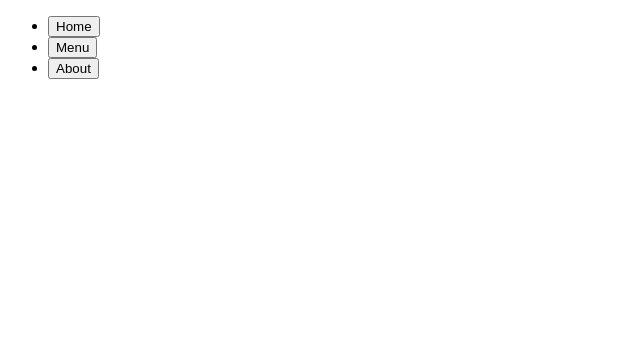
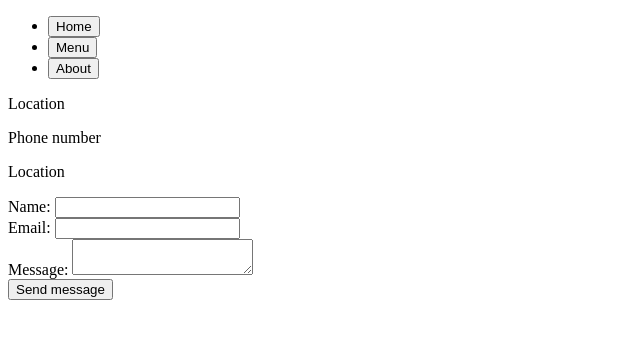
Before and after one commit to diegogo69/restaurant_page, a website built with webpack: page src/about.html in a window 1280 px wide. Shown: the whole page, without its empty margins (0-640 px from the left). Built offline with nearby package versions, Linux system fonts and the light colour scheme.

Commit message:
FEAT[html]: ADD contact form and info sections

```diff
--- a/src/about.html
+++ b/src/about.html
@@ -18,6 +18,42 @@
 
     <main id="content">
 
+        <div id="contactInfo">
+            <infoWrapper>
+                <!-- IMG -->
+                 <p>Location</p>
+            </infoWrapper>
+            <infoWrapper>
+                <!-- IMG -->
+                 <p>Phone number</p>
+            </infoWrapper>
+            <infoWrapper>
+                <!-- IMG -->
+                <p>Location</p>
+            </infoWrapper>
+        </div>
+
+        <div id="contactForm">
+            <form action="#">
+                <div class="inputWrapper">
+                    <label for="name">Name:</label>
+                    <input type="text" name="name" id="name">
+                </div>
+
+                <div class="inputWrapper">
+                    <label for="email">Email:</label>
+                    <input type="email" name="email" id="email">
+                </div>
+
+                <div class="inputWrapper">
+                    <label for="msg">Message:</label>
+                    <textarea name="msg" id="msg"></textarea>
+                </div>
+
+                <button type="submit">Send message</button>
+            </form>
+        </div>
+
     </main>
 </body>
 </html>
```
